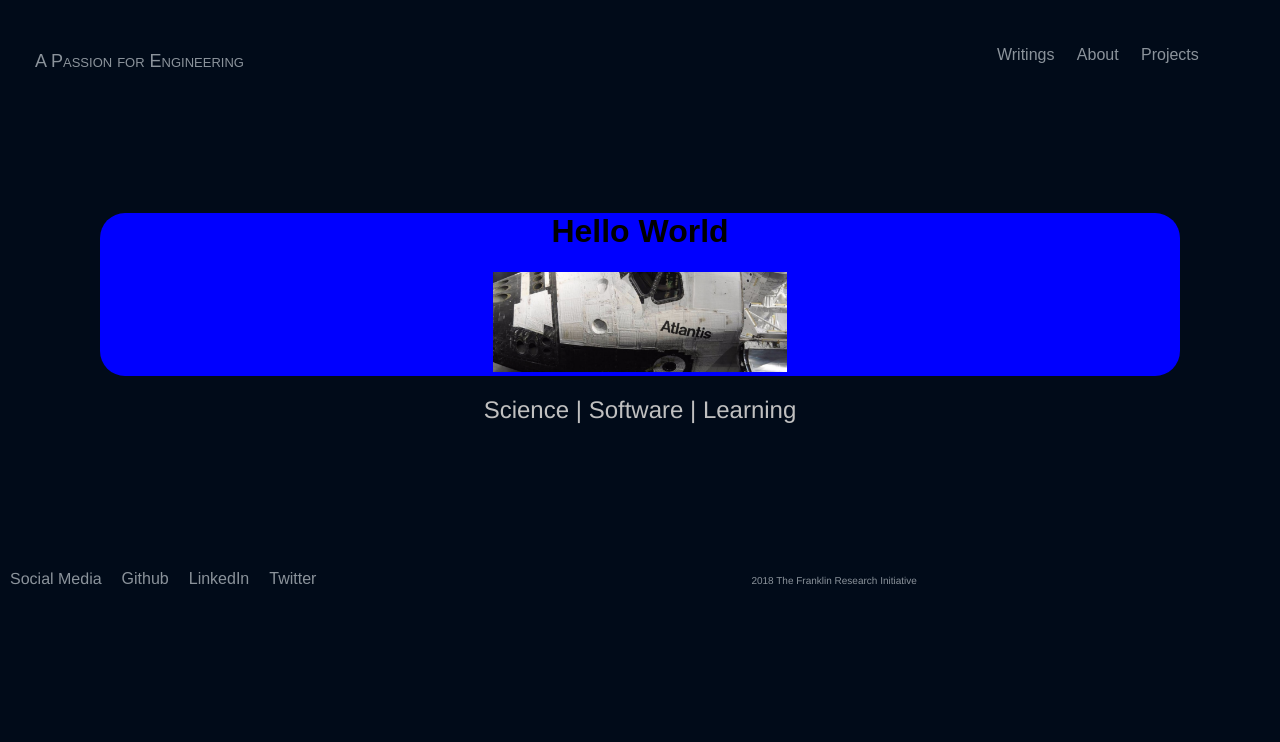
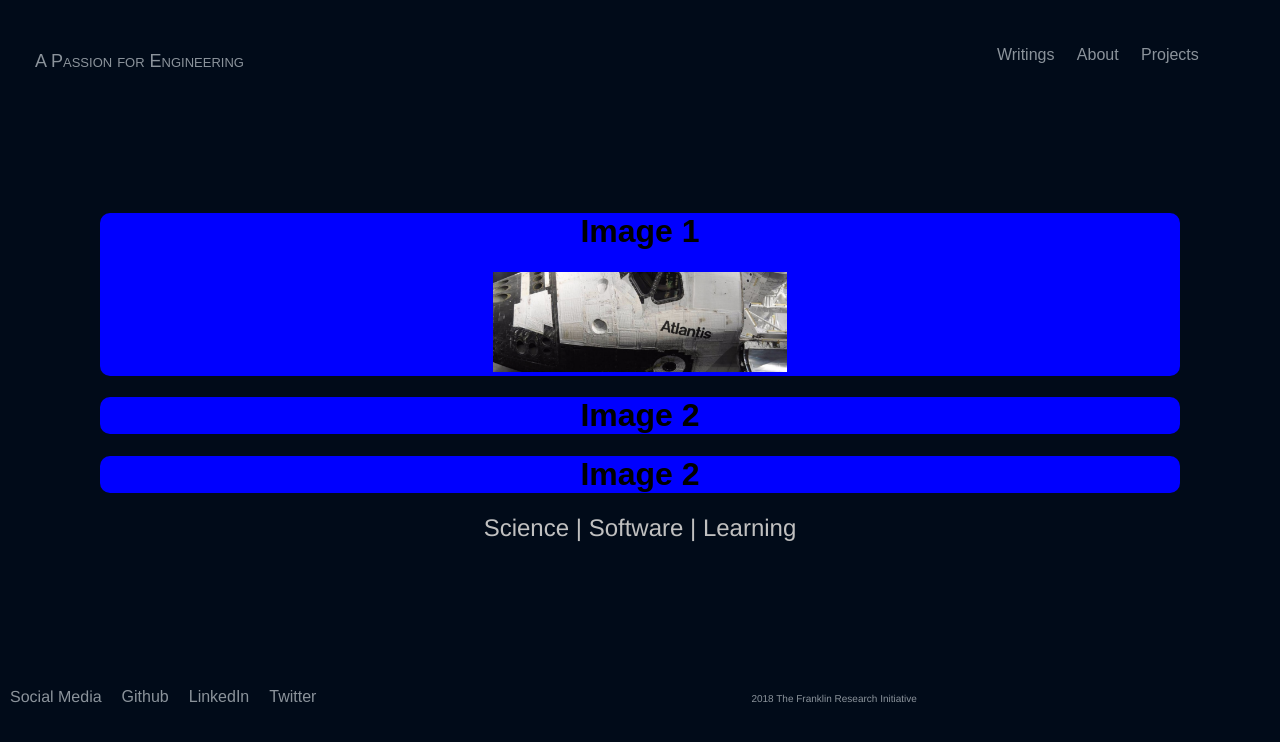
Before and after one commit to dave5801/Portfolio, a React (Create React App) app in the folder portfolio-site/: page / in a window 1280 px wide. Shown: the top 742 px of the page. Built offline with nearby package versions, Linux system fonts and the light colour scheme.

Commit message:
starting to look like a real app

```diff
--- a/portfolio-site/src/scenes/home/home-images/homeImageSection.js
+++ b/portfolio-site/src/scenes/home/home-images/homeImageSection.js
@@ -3,8 +3,20 @@
 
 const HomeImageSection = () => (
   <div className="Home-Image-Section">
-    <h1>Hello World</h1>
-    <img src={ require('./images/atlantis.png') }  alt="img1"/>
+    <div className="images">
+        <div>
+            <h1>Image 1</h1>
+            <img src={ require('./images/atlantis.png') }  alt="img1"/>
+        </div>
+
+        <div>
+            <h1>Image 2</h1>
+        </div>
+
+        <div>
+            <h1>Image 2</h1>
+        </div>
+    </div>
   </div>
 );
 
--- a/portfolio-site/src/scenes/home/home-images/homeImageSections.css
+++ b/portfolio-site/src/scenes/home/home-images/homeImageSections.css
@@ -1,6 +1,6 @@
 .Home-Image-Section{
    border-radius: 25px;
-   background-color: blue;
+   /*background-color: red;*/
 
 }
 
@@ -8,3 +8,9 @@
     max-height: 100px;
     min-height: 100px;
 }
+
+.images div{
+   border-radius: 10px;
+   background-color: blue;
+
+}
```
